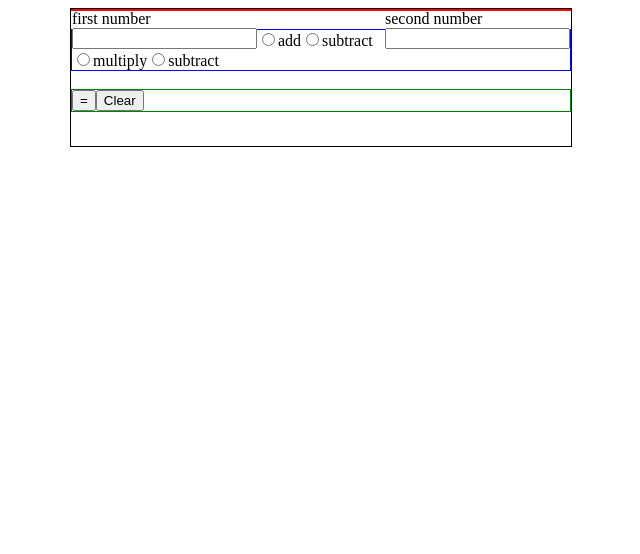
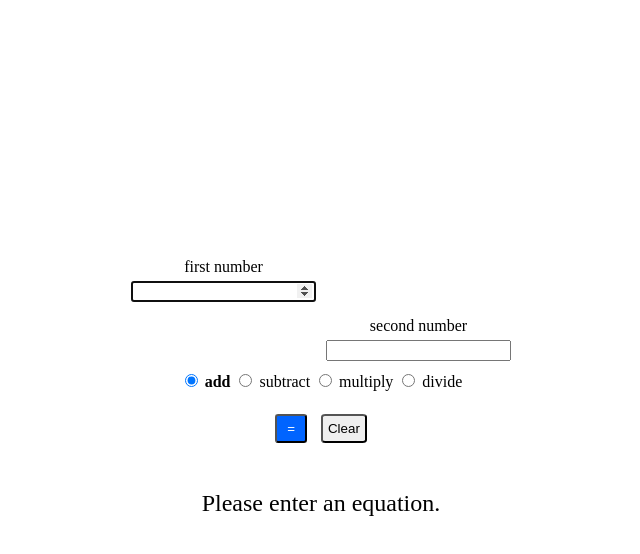
Before and after one commit to Iastre/Miles-Calculator, a plain HTML site: page index.html in a window 1280 px wide. Both pictures are taken after a click on the button "Clear". Shown: the whole page, without its empty margins (319-959 px from the left). Drawn offline with Linux system fonts and the light colour scheme.

Commit message:
Final commit

```diff
--- a/index.html
+++ b/index.html
@@ -2,14 +2,41 @@
 <head>
     <title>Calculator</title>
     <link rel="stylesheet" href="style.css">
-    <script src="script.js"></script>
 </head>
 <body>
     <div class="main">
-    <div class="inputs"><div class="left">first number<br /><input type="text"></div><div class="right">second number<br /><input type="text"></div></div><br />
-    <div class="radios"><input type="radio">add<input type="radio">subtract<input type="radio">multiply<input type="radio">subtract</div><br />
-    <div class="buttons"><button class="">=</button><button>Clear</button></div><br />
-    <p id="result"></p>
+        <div class="inputs">
+            <div class="left">
+                first number
+                <br />
+                <input id="firstNum" type="number" autofocus="on">
+            </div>
+            <div class="right">
+                second number
+                <br />
+                <input id="secondNum" type="number">
+            </div>
+        </div>
+        <br />
+        <div class="radios">
+            <input type="radio" name="operator" id="add" checked>
+            <label for="add">add</label>
+            <input type="radio" name="operator" id="subtract">
+            <label for="subtract">subtract</label>
+            <input type="radio" name="operator" id="multiply">
+            <label for="multiply">multiply</label>
+            <input type="radio" name="operator" id="divide">
+            <label for="divide">divide</label>
+        </div>
+        <br />
+        <div class="buttons">
+            <button class="standout" onclick="calculate()">=</button>
+            <button onclick="clearDisplay()">Clear</button>
+        </div>
+        <br />
+        <p id="result">Please enter an equation.</p>
     </div>
+
+    <script src="script.js"></script>
 </body>
 </html>
--- a/script.js
+++ b/script.js
@@ -0,0 +1,71 @@
+let firstInput = document.getElementById("firstNum");
+let secondInput = document.getElementById("secondNum");
+let radios = document.getElementsByName("operator");
+let display = document.getElementById("result");
+
+const OPS = [ "add", "subtract", "multiply", "divid" ];
+
+function getOperator()
+{
+    for (let i = 0; (i < radios.length) && (i < 4); i++)
+    {
+        if (radios[i].checked)
+        {
+            return i;
+        }
+    }
+    return 0;
+}
+
+function operate(num1, num2, op)
+{
+    let ret = 0;
+    switch (op)
+    {
+        default:
+        case 0:
+            ret = num1 + num2;
+            break;
+        case 1:
+            ret = num1 - num2;
+            break;
+        case 2:
+            ret = num1 * num2;
+            break;
+        case 3:
+            ret = num1 / num2;
+            break;
+    }
+    return ret;
+}
+
+function calculate()
+{
+    let firstNum = parseInt(firstInput.value);
+    if (firstInput.value == "") firstNum = 0;
+    let secondNum = parseInt(secondInput.value);
+    if (secondInput.value == "") secondNum = 0;
+    if (isNaN(firstNum) || isNaN(secondNum))
+    {
+        display.innerHTML = "You seem to have somehow entered a non-number input. Please don't do that!";
+        return;
+    }
+    let operator = getOperator();
+    if ((secondNum == 0) && (operator == 3))
+    {
+        display.innerHTML = "You tried to divide by 0. Please don't do that!";
+        return;
+    }
+    let result = operate(firstNum, secondNum, operator);
+    let resultText = "The result of " + OPS[operator] + "ing " + firstNum + " and " + secondNum + " is " + result + ".";
+    display.innerHTML = resultText;
+}
+
+function clearDisplay()
+{
+    firstNum.value = "";
+    secondNum.value = "";
+    firstNum.focus();
+    radios[0].checked = true;
+    display.innerHTML = "Please enter an equation.";
+}
--- a/style.css
+++ b/style.css
@@ -6,29 +6,47 @@
     float: left;
 }
 
-.main {
-    max-width: 500px;
-    max-height: 200px;
-    margin: auto;
-    border: 1px solid black;
+body {
+    vertical-align: center;
 }
 
-.inputs {
-    float: top;
-    border: 1px solid red;
+.main {
+    max-width: 400px;
+    margin: auto;
+    margin-top: 20%;
+    margin-bottom: 20%;
+    text-align: center;
+}
+
+.inputs * {
+    margin: 5px;
 }
 
 .radios {
-    float: top;
-    border: 1px solid blue;
+    clear: both;
 }
 
-.buttons {
-    float: top;
-    border: 1px solid green;
+input[type="radio"] + label {
+    font-weight: normal;
+}
+
+input[type="radio"]:checked + label {
+    font-weight: bold;
+}
+
+.buttons * {
+    margin: 5px;
+    padding: 5px;
+    border-radius: 10%;
+}
+
+.standout {
+    color: white;
+    background-color: rgb(0, 100, 255);
+    padding-left: 10px;
+    padding-right: 10px;
 }
 
 #result {
-    float: top;
-    boarder: 1px solid purple;
+    font-size: 24px;
 }
```
